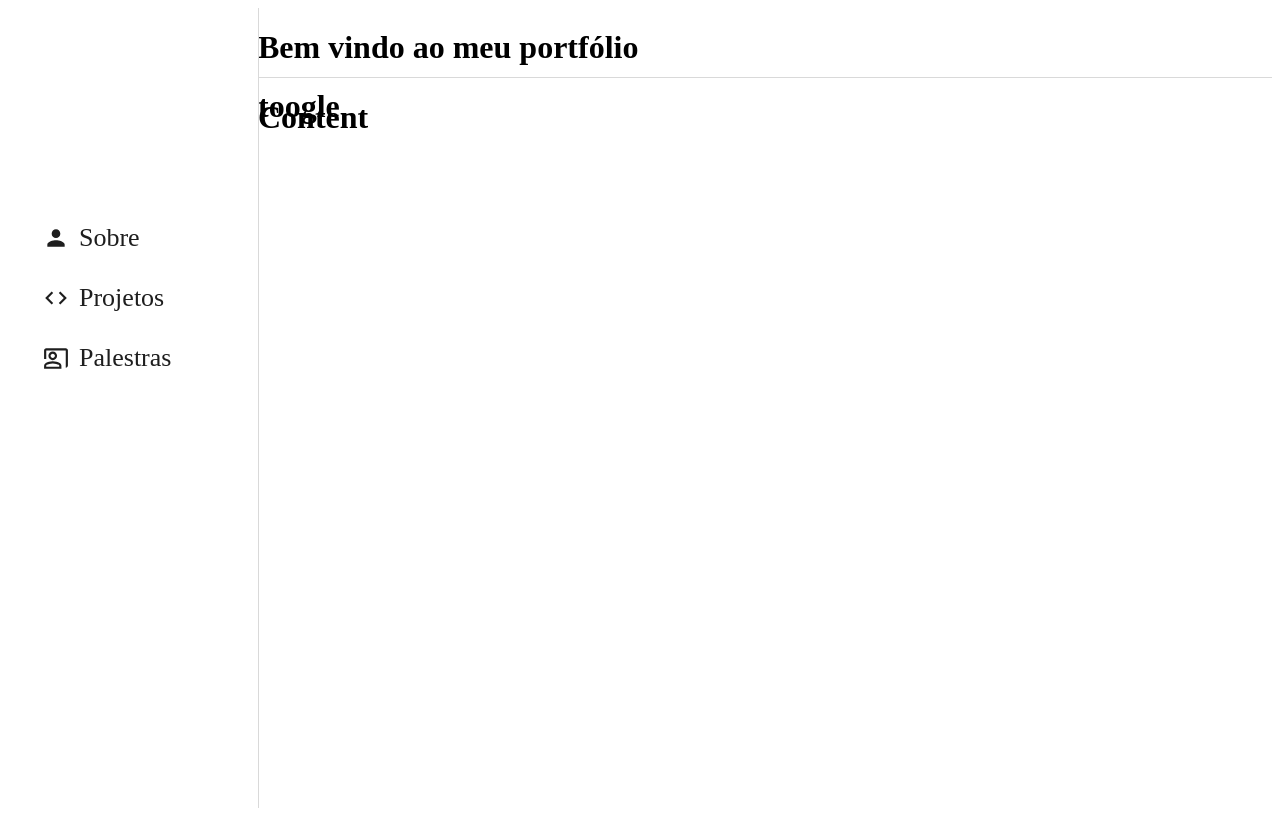
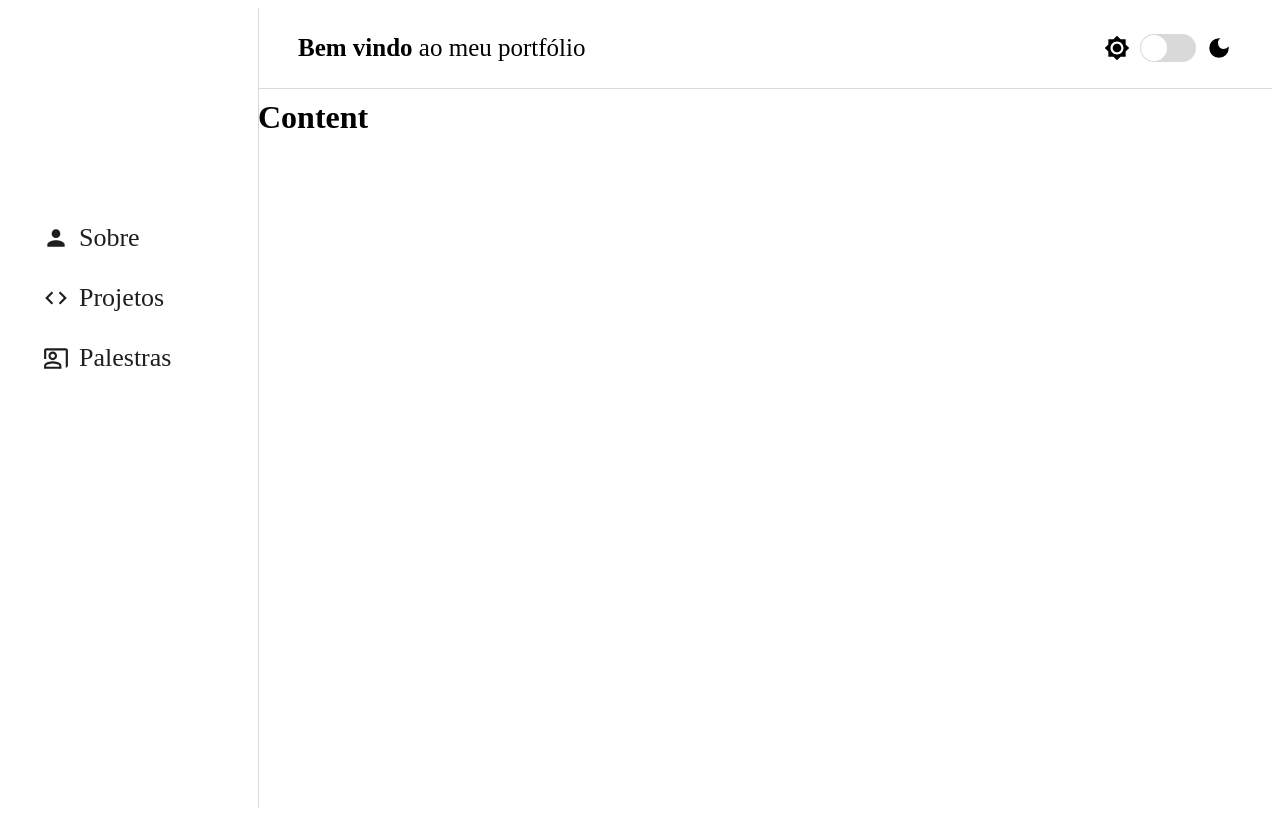
Before and after one commit to IanoMaciel/IanoMaciel.github.io, a React (Create React App) app: page / in a window 1280 px wide. Built offline with nearby package versions, Linux system fonts and the light colour scheme.

Commit message:
refactor(#1): padding modified

```diff
--- a/src/components/MainHeader/index.tsx
+++ b/src/components/MainHeader/index.tsx
@@ -1,5 +1,7 @@
 import React from "react"
-
+// components
+import Toogle from "../Toogle"
+// styles
 import * as S from './styles'
 
 const MainHeader = () => {
@@ -9,7 +11,7 @@ const MainHeader = () => {
                 <h1>Bem vindo <span>ao meu portfólio</span></h1>
             </S.Left>
             <S.Right>
-                <h1>toogle</h1>
+                <Toogle/>
             </S.Right>
         </S.Container>
     )
--- a/src/components/MainHeader/styles.ts
+++ b/src/components/MainHeader/styles.ts
@@ -2,12 +2,29 @@ import styled from 'styled-components'
 
 export const Container = styled.div`
     grid-area: MH;
-    background-color: #fff;
-    border-bottom: 1px solid #D9D9D9
+    background-color: rgba(255, 255, 255, 0.95);
+    border-bottom: 1px solid #D9D9D9;
+
+    display: flex;
+    justify-content: space-between;
+    align-items: center;
+    padding: 40px;
+
 `
 export const Left = styled.div`
-    grid-area: MH;
+    h1 {
+        font-weight: 700;
+        font-size: 25px;
+        color: #000;
+    }
+
+    h1 > span {
+        font-weight: 400;
+        font-size: 25px;
+        color: #000
+    }
+
 `
 export const Right = styled.div`
-    grid-area: MH;
+
 `
```
